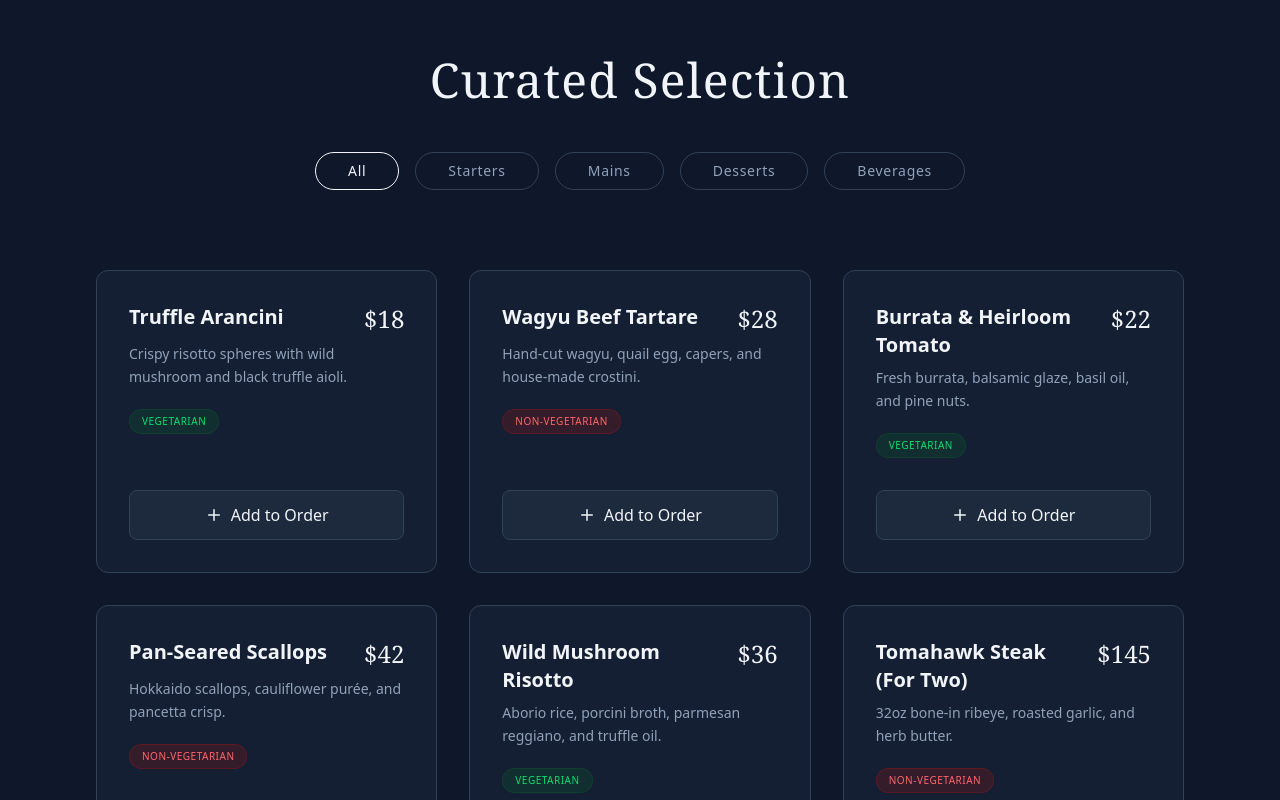
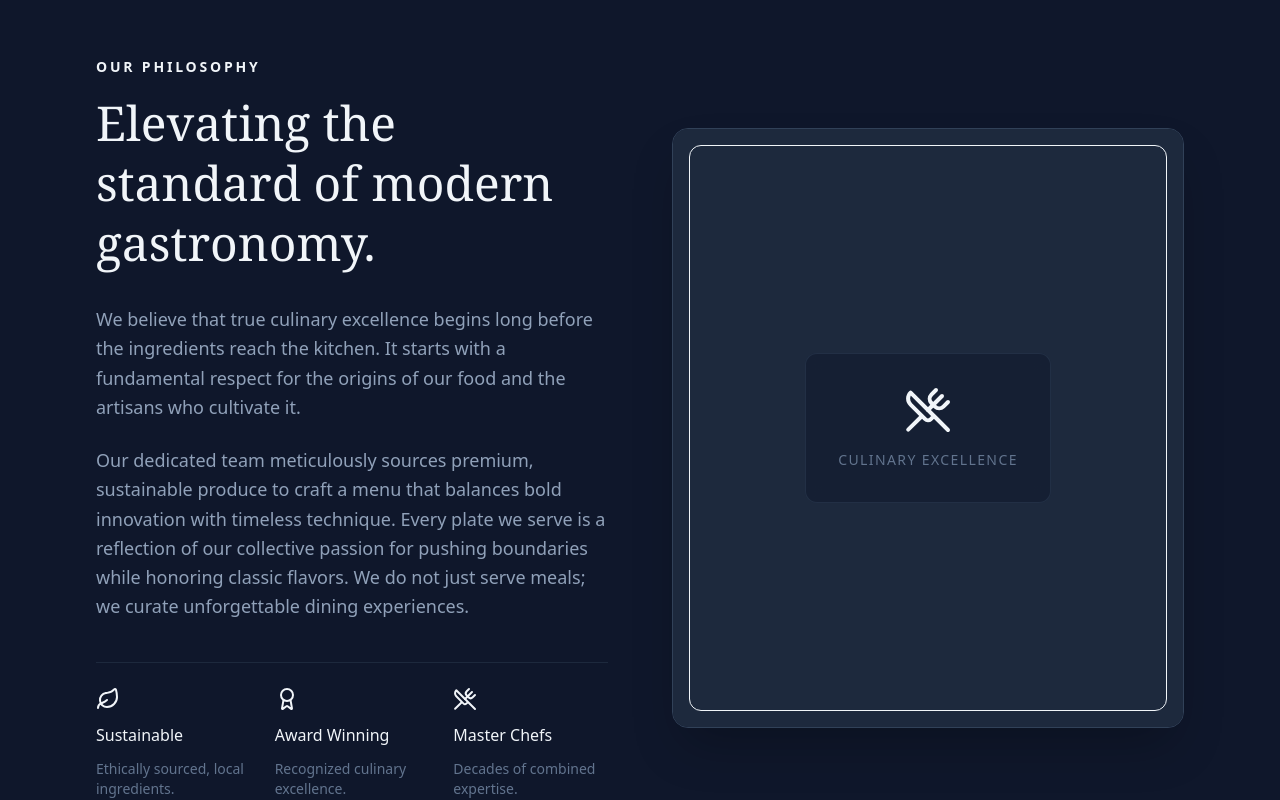
Before and after one commit to Prince-Dev-Git/pd-cafe, a Next.js app: page / in a window 1280 px wide. Shown: the part 840-1640 px from the top of the page. Built offline with nearby package versions, Linux system fonts and the light colour scheme.

Commit message:
feat: add About Us and Reviews sections

```diff
--- a/app/page.tsx
+++ b/app/page.tsx
@@ -1,7 +1,9 @@
 import type { Metadata } from 'next';
 import Navbar from '@/components/Navbar';
 import Hero from '@/components/Hero';
+import About from '@/components/About';
 import Menu from '@/components/Menu';
+import Reviews from '@/components/Reviews';
 import Contact from '@/components/Contact';
 import Chatbot from '@/components/Chatbot';
 import CartDrawer from '@/components/CartDrawer';
@@ -16,7 +18,9 @@ export default function Home() {
     <main className="bg-slate-900 min-h-screen text-slate-100 font-sans selection:bg-gold-500/30">
       <Navbar />
       <Hero />
+      <About />
       <Menu />
+      <About />
       <Contact />
       <Chatbot />
       <CartDrawer />
--- /dev/null
+++ b/components/About.tsx
@@ -0,0 +1,60 @@
+import { Award, Leaf, UtensilsCrossed } from 'lucide-react';
+
+export default function About() {
+  return (
+    <section id="about" className="py-24 bg-slate-900 text-slate-100 px-6 lg:px-24 border-t border-slate-800">
+      <div className="max-w-7xl mx-auto grid grid-cols-1 lg:grid-cols-2 gap-16 items-center">
+
+        {/* Text Column */}
+        <div>
+          <p className="text-gold-500 tracking-[0.2em] text-sm uppercase mb-4 font-semibold">Our Philosophy</p>
+          <h2 className="text-4xl md:text-5xl font-serif text-slate-100 mb-8 leading-tight">
+            Elevating the standard of modern gastronomy.
+          </h2>
+
+          <div className="space-y-6 text-slate-400 leading-relaxed text-lg mb-10">
+            <p>
+              We believe that true culinary excellence begins long before the ingredients reach the kitchen. It starts with a fundamental respect for the origins of our food and the artisans who cultivate it.
+            </p>
+            <p>
+              Our dedicated team meticulously sources premium, sustainable produce to craft a menu that balances bold innovation with timeless technique. Every plate we serve is a reflection of our collective passion for pushing boundaries while honoring classic flavors. We do not just serve meals; we curate unforgettable dining experiences.
+            </p>
+          </div>
+
+          {/* Highlights */}
+          <div className="grid grid-cols-1 sm:grid-cols-3 gap-6 pt-6 border-t border-slate-800">
+            <div className="space-y-3">
+              <Leaf className="text-gold-500" size={24} />
+              <h4 className="text-slate-100 font-medium">Sustainable</h4>
+              <p className="text-sm text-slate-500">Ethically sourced, local ingredients.</p>
+            </div>
+            <div className="space-y-3">
+              <Award className="text-gold-500" size={24} />
+              <h4 className="text-slate-100 font-medium">Award Winning</h4>
+              <p className="text-sm text-slate-500">Recognized culinary excellence.</p>
+            </div>
+            <div className="space-y-3">
+              <UtensilsCrossed className="text-gold-500" size={24} />
+              <h4 className="text-slate-100 font-medium">Master Chefs</h4>
+              <p className="text-sm text-slate-500">Decades of combined expertise.</p>
+            </div>
+          </div>
+        </div>
+
+        {/* Visual Column / Image Placeholder */}
+        <div className="relative h-[600px] w-full rounded-2xl overflow-hidden border border-slate-700 shadow-2xl group">
+          <div className="absolute inset-0 bg-slate-800 flex items-center justify-center transition-transform duration-700 group-hover:scale-105">
+            {/* If you add a real image later, replace this div with an <img /> or Next.js <Image /> */}
+            <div className="text-center p-8 border border-slate-700/50 rounded-xl bg-slate-900/50 backdrop-blur-sm">
+              <UtensilsCrossed size={48} className="text-gold-500/50 mx-auto mb-4" />
+              <p className="text-slate-500 uppercase tracking-widest text-sm font-medium">Culinary Excellence</p>
+            </div>
+          </div>
+          {/* Decorative Gold Frame */}
+          <div className="absolute inset-4 border border-gold-500/30 rounded-xl z-10 pointer-events-none"></div>
+        </div>
+
+      </div>
+    </section>
+  );
+}
--- /dev/null
+++ b/components/Reviews.tsx
@@ -0,0 +1,73 @@
+import { Star } from 'lucide-react';
+
+const testimonials = [
+  {
+    id: 1,
+    name: "Eleanor Vance",
+    role: "Food Critic",
+    content: "An absolute masterclass in flavor and presentation. The Tomahawk steak was cooked to absolute perfection. This establishment has set a new benchmark for luxury dining in the city.",
+    rating: 5
+  },
+  {
+    id: 2,
+    name: "Marcus Sterling",
+    role: "Local Guide",
+    content: "From the moment we walked in, the service was impeccable. The Truffle Arancini is a revelation. We will undoubtedly be returning for our next anniversary.",
+    rating: 5
+  },
+  {
+    id: 3,
+    name: "Sophia Rossi",
+    role: "Culinary Enthusiast",
+    content: "The attention to detail here is staggering. Even the artisan sparkling water feels like a curated part of the journey. Highly recommend letting the chef guide your choices.",
+    rating: 5
+  }
+];
+
+export default function Reviews() {
+  return (
+    <section id="reviews" className="py-24 bg-slate-900 text-slate-100 px-6 lg:px-24 border-t border-slate-800">
+      <div className="max-w-7xl mx-auto">
+
+        <div className="text-center mb-16">
+          <p className="text-gold-500 tracking-[0.2em] text-sm uppercase mb-4 font-semibold">Guest Experiences</p>
+          <h2 className="text-4xl md:text-5xl font-serif text-slate-100">
+            A Legacy of Excellence
+          </h2>
+        </div>
+
+        <div className="grid grid-cols-1 md:grid-cols-3 gap-8">
+          {testimonials.map((review) => (
+            <div
+              key={review.id}
+              className="bg-slate-800/40 p-8 rounded-2xl border border-slate-700 hover:border-gold-500/50 transition-colors flex flex-col justify-between"
+            >
+              <div>
+                {/* 5-Star Rating */}
+                <div className="flex gap-1 mb-6">
+                  {[...Array(review.rating)].map((_, i) => (
+                    <Star key={i} size={18} className="fill-gold-500 text-gold-500" />
+                  ))}
+                </div>
+                <p className="text-slate-300 leading-relaxed mb-8 italic">
+                  "{review.content}"
+                </p>
+              </div>
+
+              <div className="flex items-center gap-4 border-t border-slate-700 pt-6">
+                <div className="w-12 h-12 bg-slate-700 rounded-full flex items-center justify-center text-gold-500 font-serif text-xl border border-slate-600">
+                  {review.name.charAt(0)}
+                </div>
+                <div>
+                  <h4 className="text-slate-100 font-medium">{review.name}</h4>
+                  <p className="text-slate-500 text-sm">{review.role}</p>
+                </div>
+              </div>
+            </div>
+          ))}
+        </div>
+
+      </div>
+    </section>
+  );
+}
```
